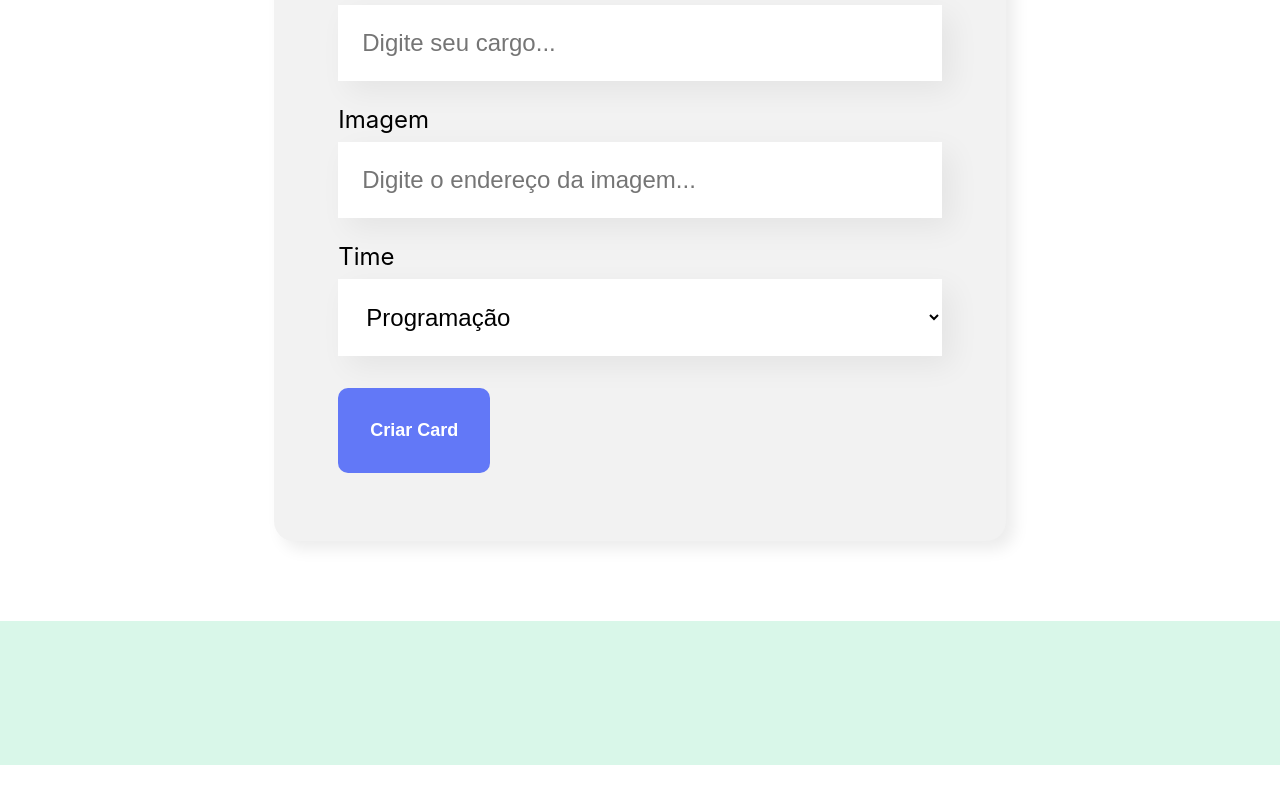
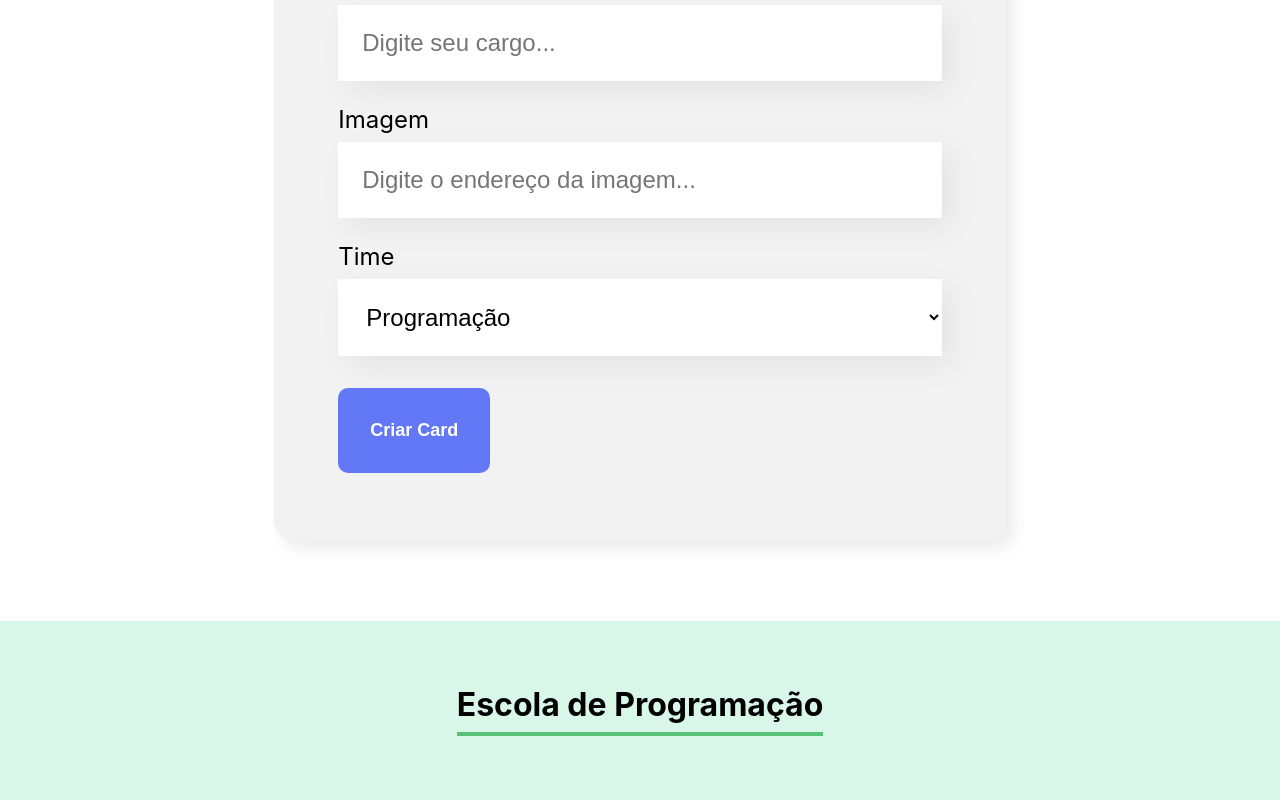
Before and after one commit to ObanaThird/FormacaoReactJS-Alura, a React (Create React App) app: page / in a window 1280 px wide. Shown: the part 856-1656 px from the top of the page. Before the commit the page ends 1621 px from the top, so only its background shows below. Built offline with nearby package versions, Linux system fonts and the light colour scheme.

Commit message:
Removendo arquivos

```diff
--- a/src/App.js
+++ b/src/App.js
@@ -16,7 +16,7 @@ function App() {
     <div className="App">
       <Banner />
       <Formulario aoColaboradorCadastrado={colaborador => aoNovoColaboradorAdicionado(colaborador)}/>
-      <Time nome="" />
+      <Time nome="Escola de Programação" />
     </div>
   );
 }
```
Also changed, not shown: public/robots.txt (deleted).
